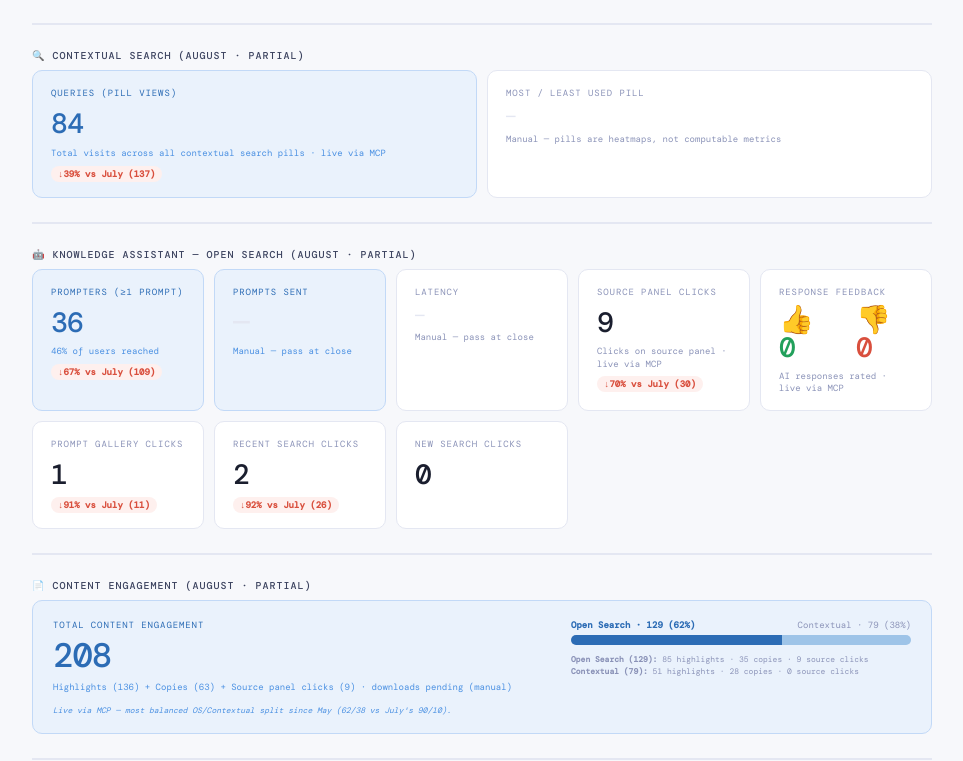
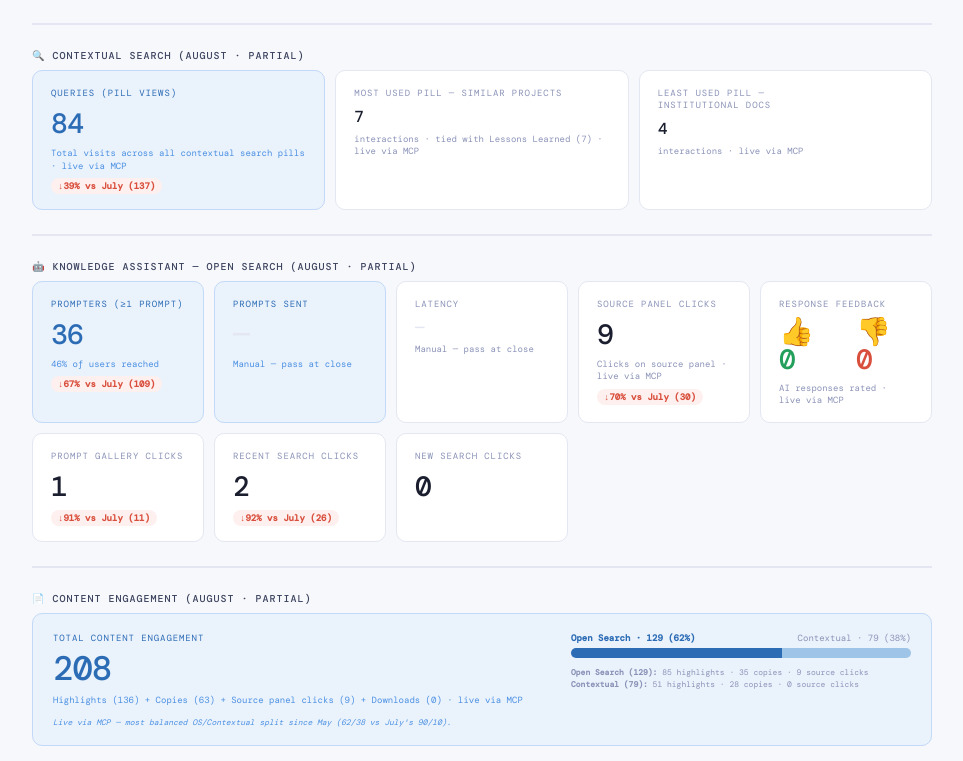
Before and after one commit to jimenasalinasg/KPsmoketest, a React (Vite) app: page / in a window 1280 px wide. Shown: the part 964-1725 px from the top of the page, without its empty margins (158-1121 px from the left). Built offline with nearby package versions, Linux system fonts and the light colour scheme; a web font is replaced by a local one.

Commit message:
Update App.jsx

```diff
--- a/src/App.jsx
+++ b/src/App.jsx
@@ -2723,6 +2723,8 @@ const AUGUST = {
   highlightedOpenSearch: 85, // live via MCP (RQ6IjtoMbeD5)
   copied: 63,             // live via MCP (yowGb1tOMe3X)
   copiedOpenSearch: 35,   // live via MCP (JOTETVLPeJKh)
+  wordDownloads: 0,       // live via MCP (3EkjBy6jYByB)
+  excelDownloads: 0,      // live via MCP (FIw2VjBWkJ6J)
   latency: null,          // manual
   csat: null,             // manual
   totalCountries: 20,
@@ -2937,7 +2939,8 @@ function AugustMonthly() {
       <div style={{ fontSize: 10, textTransform: "uppercase", letterSpacing: "0.1em", color: INK2, fontWeight: 500, marginBottom: -8 }}>🔍 Contextual Search (August · partial)</div>
       <div style={{ display: "grid", gridTemplateColumns: "repeat(auto-fit, minmax(200px, 1fr))", gap: 10 }}>
         <MCard label="Queries (pill views)" value={String(AUGUST.pillPageviews)} desc="Total visits across all contextual search pills · live via MCP" accent momentum={JULY.pillPageviews} />
-        <MCard label="Most / least used pill" value="—" desc="Manual — pills are heatmaps, not computable metrics" small />
+        <MCard label="Most used pill — Similar Projects" value="7" desc="interactions · tied with Lessons Learned (7) · live via MCP" small />
+        <MCard label={<>Least used pill —<br/>Institutional Docs</>} value="4" desc="interactions · live via MCP" small />
       </div>
 
       {/* ── DIVIDER ── */}
@@ -2974,7 +2977,7 @@ function AugustMonthly() {
             <div style={{ fontSize: 9, textTransform: "uppercase", letterSpacing: "0.1em", color: BLUE_D, marginBottom: 8 }}>Total content engagement</div>
             <div style={{ fontSize: 34, fontWeight: 500, color: BLUE_D, letterSpacing: "-0.03em", lineHeight: 1, marginBottom: 8 }}>208</div>
             <div style={{ fontSize: 9, color: BLUE, lineHeight: 1.5 }}>
-              Highlights (136) + Copies (63) + Source panel clicks (9) · downloads pending (manual)
+              Highlights (136) + Copies (63) + Source panel clicks (9) + Downloads (0) · live via MCP
             </div>
           </div>
           <div style={{ minWidth: 220, flex: 1, maxWidth: 340 }}>
@@ -2994,6 +2997,14 @@ function AugustMonthly() {
         </div>
         <div style={{ fontSize: 8, color: BLUE, marginTop: 10, fontStyle: "italic" }}>Live via MCP — most balanced OS/Contextual split since May (62/38 vs July's 90/10).</div>
       </div>
+      <EngagementCard
+        highlighted={AUGUST.highlighted}
+        highlightedOpenSearch={AUGUST.highlightedOpenSearch}
+        copied={AUGUST.copied}
+        copiedOpenSearch={AUGUST.copiedOpenSearch}
+        benchHighlights={BENCH.monthly.highlights}
+        benchCopies={BENCH.monthly.copies}
+      />
 
       {/* ── DIVIDER ── */}
       <div style={{ borderTop: `2px solid ${BDR}`, margin: "8px 0" }} />
```
